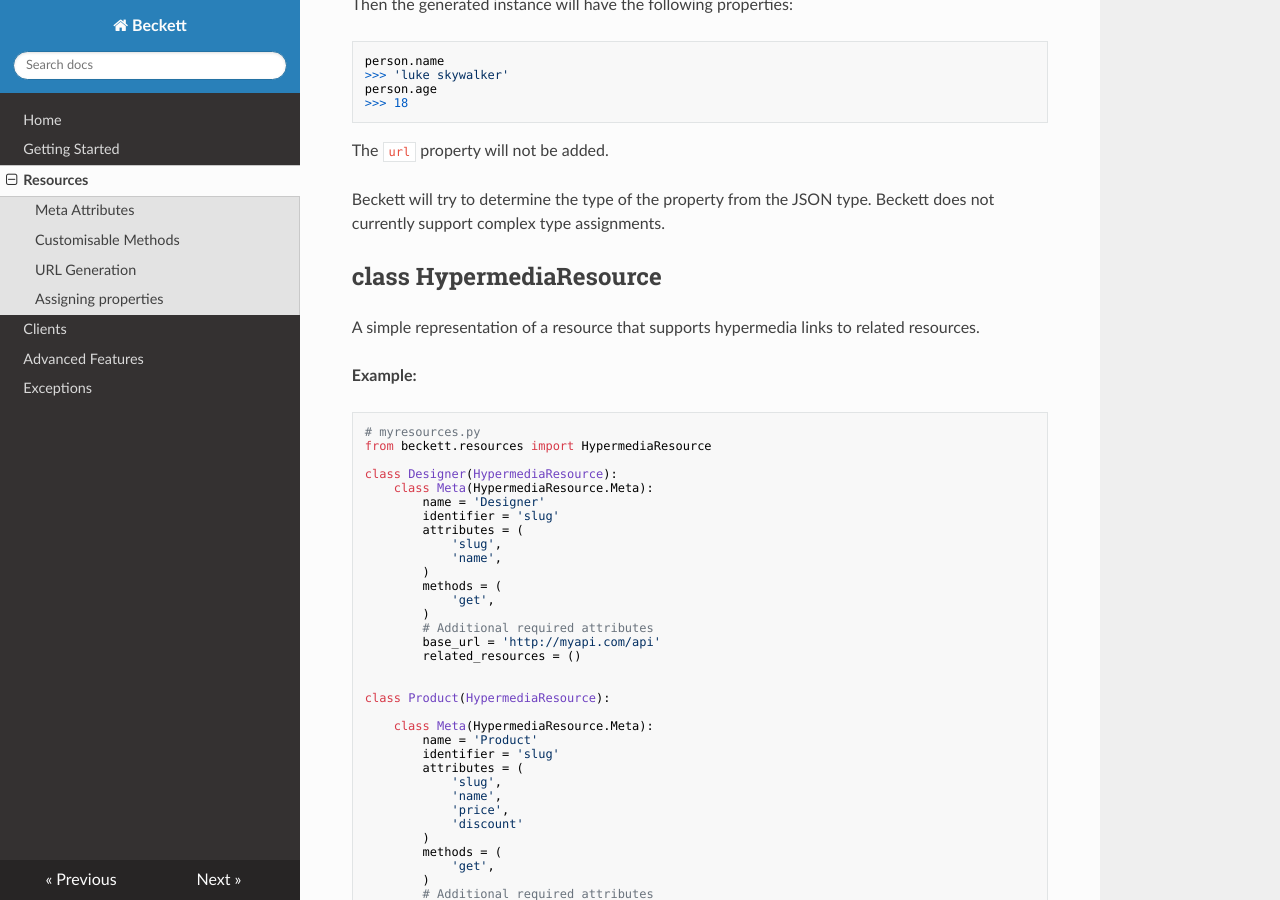
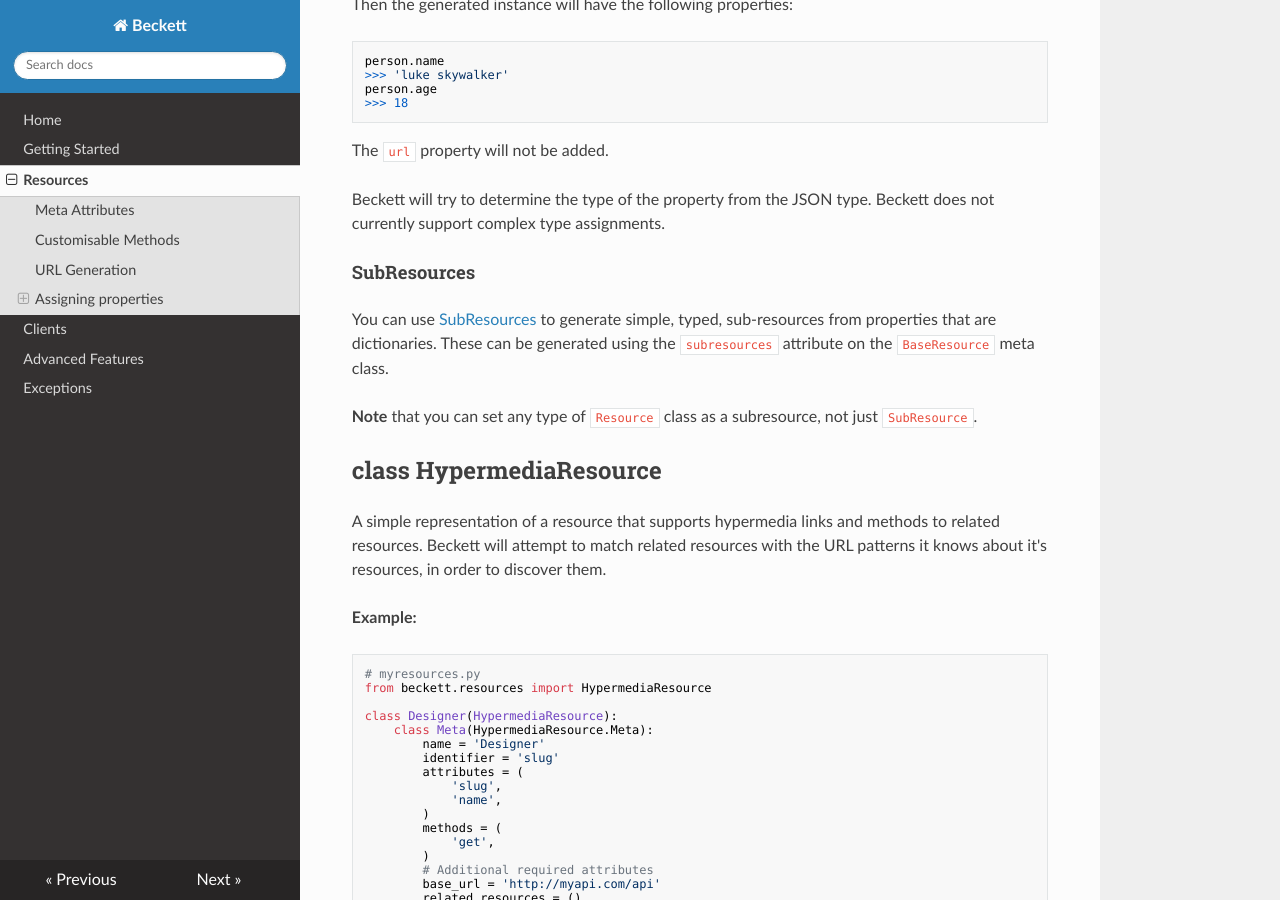
Before and after one commit to sshyran/beckett, an MkDocs documentation site: the page built from docs/resources.md, in a window 1280 px wide and 900 px high, scrolled down 2073 px. Built offline with MkDocs 1.6.1, drawn with Linux system fonts in a browser that asks for light colours; nearby versions of some CDN libraries; old or Windows-style settings are respelled for this version of MkDocs; some of the changed text lies outside the part shown.

Commit message:
Docs updates for subresources

````diff
--- a/docs/resources.md
+++ b/docs/resources.md
@@ -103,9 +103,15 @@
 
 Beckett will try to determine the type of the property from the JSON type. Beckett does not currently support complex type assignments.
 
+#### SubResources
+
+You can use [SubResources](#class-subresource) to generate simple, typed, sub-resources from properties that are dictionaries. These can be generated using the `subresources` attribute on the `BaseResource` meta class.
+
+**Note** that you can set any type of `Resource` class as a subresource, not just `SubResource`.
+
 ## class HypermediaResource
 
-A simple representation of a resource that supports hypermedia links to related resources.
+A simple representation of a resource that supports hypermedia links and methods to related resources. Beckett will attempt to match related resources with the URL patterns it knows about it's resources, in order to discover them.
 
 **Example:**
 ```python
@@ -178,8 +184,7 @@
 
 ## class SubResource
 
-A "mini resource" within a larger resource. Similarly to BaseResource but
-minus some features.
+A basic version of `BaseResource` without any URL-generating abilities. It should be used for a plain JSON dictionary that you want to represent as a typed instance. It cannot be used with Beckett's [clients](/clients).
 
 Consider the following JSON for a "Book" resource:
 
````
